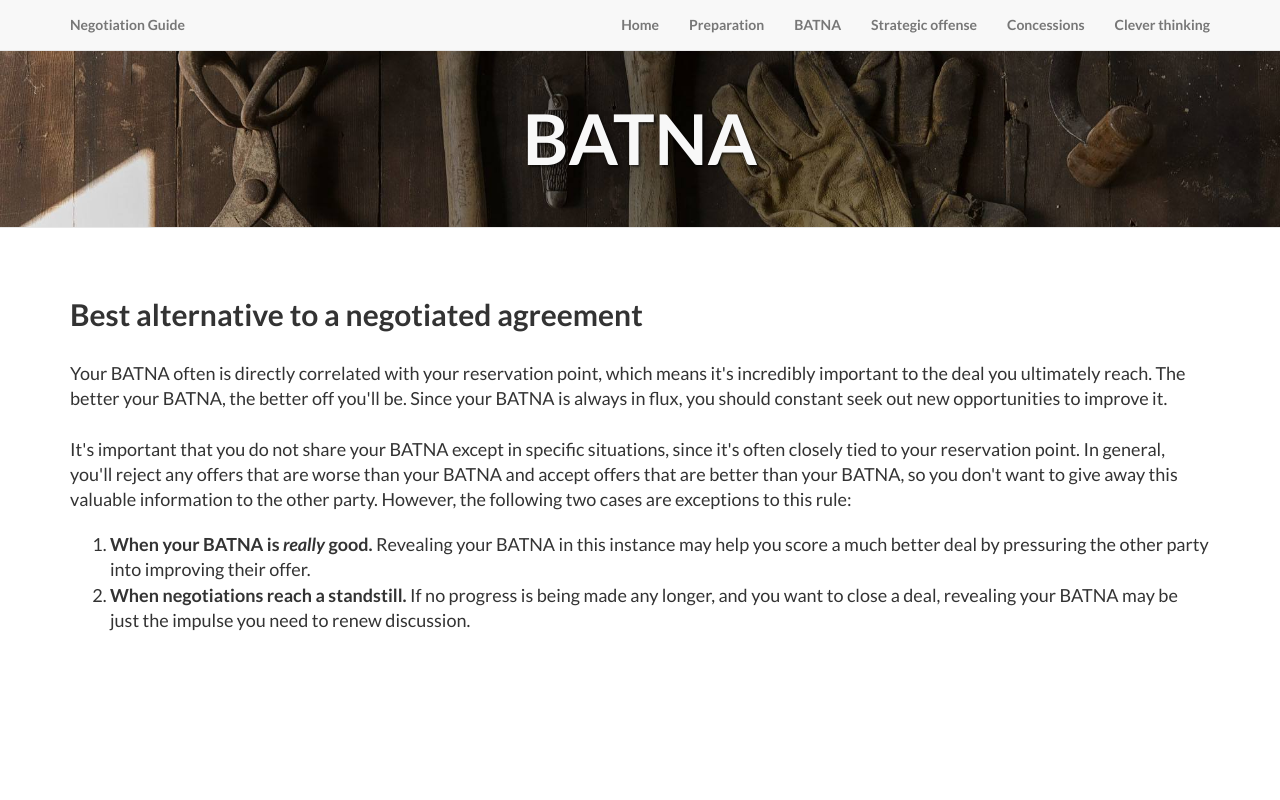
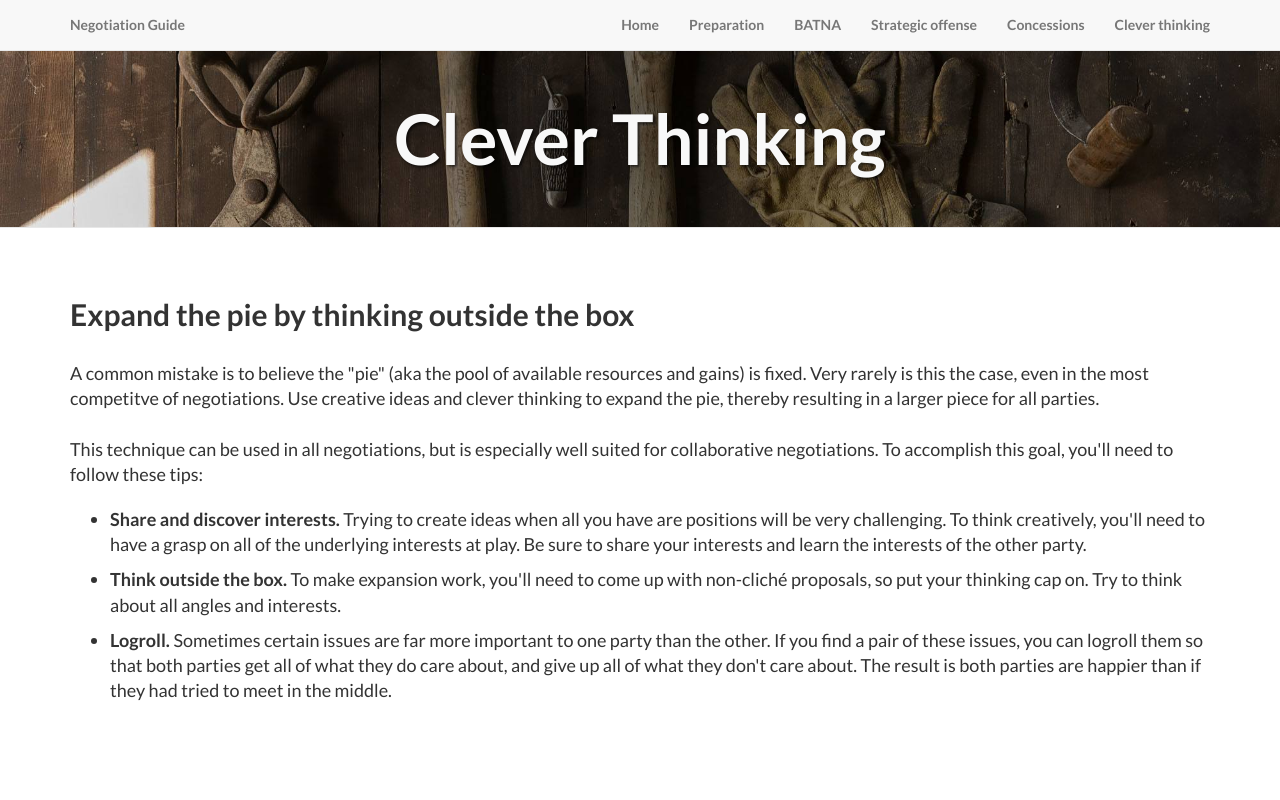
Before and after one commit to WesCossick/negotiation-project, a plain HTML site: page clever.html in a window 1280 px wide. Shown: the top 800 px of the page. Drawn offline with Linux system fonts and the light colour scheme.

Commit message:
Add clever

```diff
--- a/clever.html
+++ b/clever.html
@@ -9,7 +9,7 @@
 	<meta name="description" content="">
 	<meta name="author" content="">
 
-	<title>BATNA - Negotiation Guide</title>
+	<title>Clever Thinking - Negotiation Guide</title>
 
 	<!-- Bootstrap Core CSS -->
 	<link href="css/bootstrap.min.css" rel="stylesheet">
@@ -95,7 +95,7 @@
 			<div class="row">
 				<div class="col-lg-12">
 					<div class="intro-message">
-						<h1>BATNA</h1>
+						<h1>Clever Thinking</h1>
 					</div>
 				</div>
 			</div>
@@ -112,23 +112,27 @@
 
 			<div class="row">
 				<div class="col-lg-12">
-					<h2 class="section-heading">Best alternative to a negotiated agreement</h2>
+					<h2 class="section-heading">Expand the pie by thinking outside the box</h2>
 
 					<p class="lead">
-						Your BATNA often is directly correlated with your reservation point, which means it's incredibly important to the deal you ultimately reach. The better your BATNA, the better off you'll be. Since your BATNA is always in flux, you should constant seek out new opportunities to improve it.<br><br>
+						A common mistake is to believe the "pie" (aka the pool of available resources and gains) is fixed. Very rarely is this the case, even in the most competitve of negotiations. Use creative ideas and clever thinking to expand the pie, thereby resulting in a larger piece for all parties.<br><br>
 
-						It's important that you do not share your BATNA except in specific situations, since it's often closely tied to your reservation point. In general, you'll reject any offers that are worse than your BATNA and accept offers that are better than your BATNA, so you don't want to give away this valuable information to the other party. However, the following two cases are exceptions to this rule:
+						This technique can be used in all negotiations, but is especially well suited for collaborative negotiations. To accomplish this goal, you'll need to follow these tips:
 					</p>
 
-					<ol class="lead">
+					<ul class="lead">
 						<li>
-							<strong>When your BATNA is <em>really</em> good.</strong> Revealing your BATNA in this instance may help you score a much better deal by pressuring the other party into improving their offer.
+							<strong>Share and discover interests.</strong> Trying to create ideas when all you have are positions will be very challenging. To think creatively, you'll need to have a grasp on all of the underlying interests at play. Be sure to share your interests and learn the interests of the other party.
 						</li>
 
 						<li>
-							<strong>When negotiations reach a standstill.</strong> If no progress is being made any longer, and you want to close a deal, revealing your BATNA may be just the impulse you need to renew discussion.
+							<strong>Think outside the box.</strong> To make expansion work, you'll need to come up with non-cliché proposals, so put your thinking cap on. Try to think about all angles and interests.
 						</li>
-					</ol>
+
+						<li>
+							<strong>Logroll.</strong> Sometimes certain issues are far more important to one party than the other. If you find a pair of these issues, you can logroll them so that both parties get all of what they do care about, and give up all of what they don't care about. The result is both parties are happier than if they had tried to meet in the middle.
+						</li>
+					</ul>
 				</div>
 			</div>
 
```
